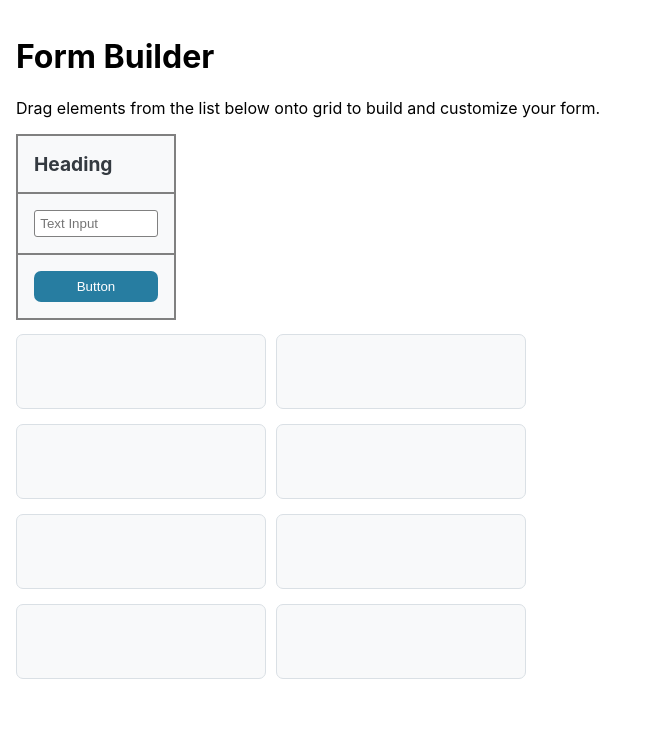
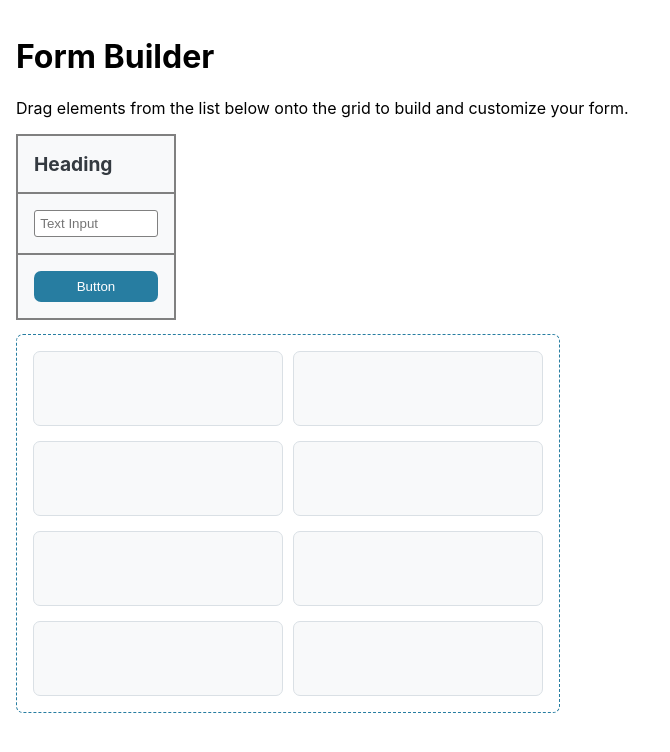
Before and after one commit to conceptlogic/form-builder, a React (Create React App) app: page / in a window 1280 px wide. Shown: the top 752 px of the page, without its empty margins (0-670 px from the left). Built offline with nearby package versions, Linux system fonts and the light colour scheme.

Commit message:
Lookup component for grid cell

```diff
--- a/src/ElementTray.js
+++ b/src/ElementTray.js
@@ -14,7 +14,7 @@ const ElementTray = () => {
       <header>
         <h1>Form Builder</h1>
         <p>
-          Drag elements from the list below onto grid to build and customize
+          Drag elements from the list below onto the grid to build and customize
           your form.
         </p>
       </header>
--- a/src/FormGrid.js
+++ b/src/FormGrid.js
@@ -16,14 +16,12 @@ const FormGrid = () => {
       e.preventDefault();
     },
     dragEnter: (e) => {
-      if (e.target.className !== s.formCanvas) {
+      if (e.target.className !== s.container && e.target.className !== s.grid) {
         e.target.className = `${e.target.className} ${s.dropTarget}`;
       }
     },
     dragLeave: (e) => {
-      if (e.target.className !== s.formCanvas) {
       e.target.className = e.target.className.replace(s.dropTarget, "");
-      }
     },
     drop: (e) => {
       const next = nextData({
@@ -40,8 +38,9 @@ const FormGrid = () => {
   };
 
   return (
+    <div className={s.container}>
       <div
-      className={s.formCanvas}
+        className={s.grid}
         onDragOver={handlers.dragOver}
         onDragEnter={handlers.dragEnter}
         onDragLeave={handlers.dragLeave}
@@ -57,6 +56,7 @@ const FormGrid = () => {
           />
         ))}
       </div>
+    </div>
   );
 };
 
--- a/src/FormGrid.module.scss
+++ b/src/FormGrid.module.scss
@@ -1,4 +1,12 @@
-.formCanvas {
+.container {
+  border: dashed 1px #277da1;
+  border-radius: 7px;
+  display: inline-block;
+  padding: 1rem;
+  width: auto;
+}
+
+.grid {
   column-gap: 10px;
   display: grid;
   grid-template-columns: repeat(2, 250px [col-start]);
--- a/src/GridCell.js
+++ b/src/GridCell.js
@@ -2,6 +2,7 @@ import pt from "prop-types";
 import cx from "classnames";
 
 import nextData from "./nextData";
+import { elementIdentifiers } from "./constants";
 
 import s from "./GridCell.module.scss";
 
@@ -20,6 +21,14 @@ const GridCell = ({ data, index, setCanvasData, canvasData }) => {
     },
   };
 
+  const componentLookup = {
+    [elementIdentifiers.heading]: <h1>Heading</h1>,
+    [elementIdentifiers.button]: <button>Button</button>,
+    [elementIdentifiers.textInput]: (
+      <input type="text" placeholder="Text Input" />
+    ),
+  };
+
   return (
     <div
       className={cx(s.dropCell, data.element && s.hasElement)}
@@ -32,7 +41,7 @@ const GridCell = ({ data, index, setCanvasData, canvasData }) => {
         </span>
       )}
 
-      {data.element}
+      {componentLookup[data.element]}
     </div>
   );
 };
```
Lines whose indentation alone changed are shown as unchanged.
